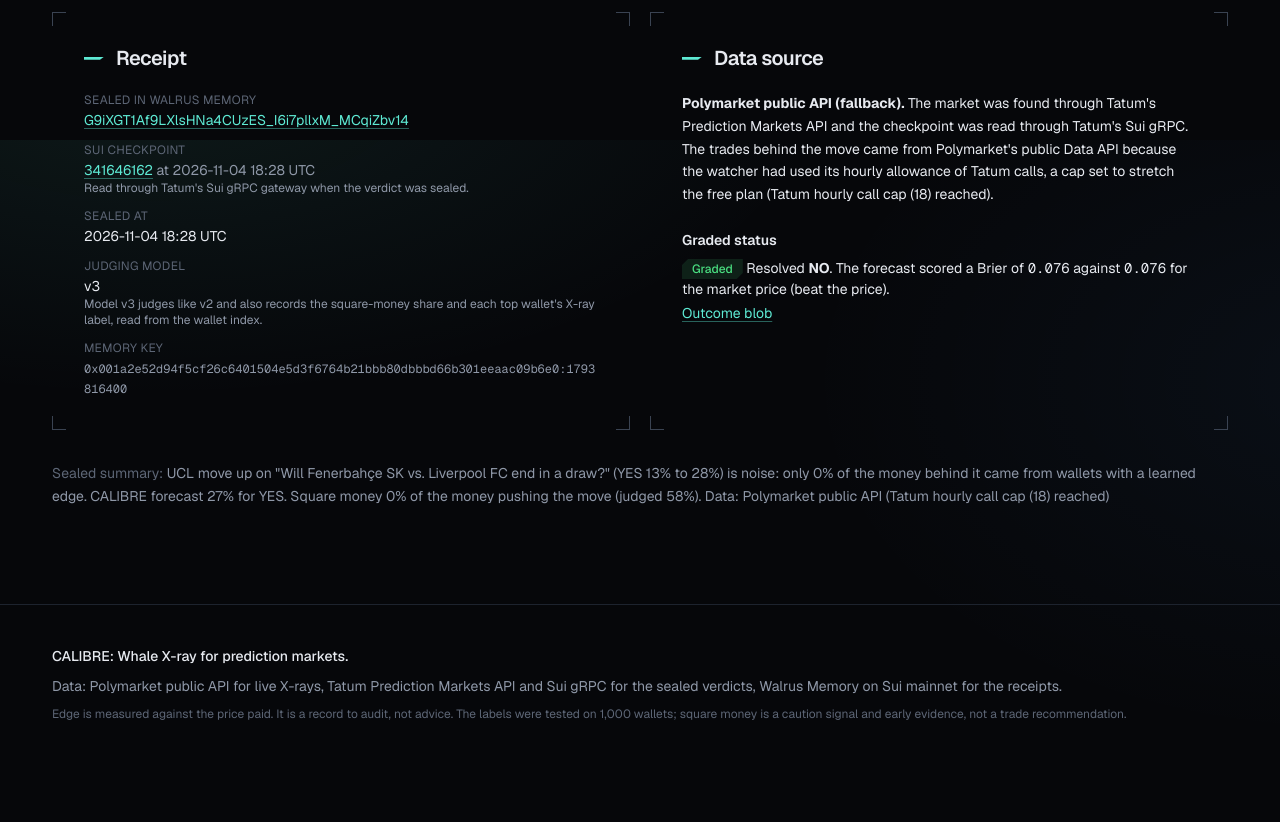
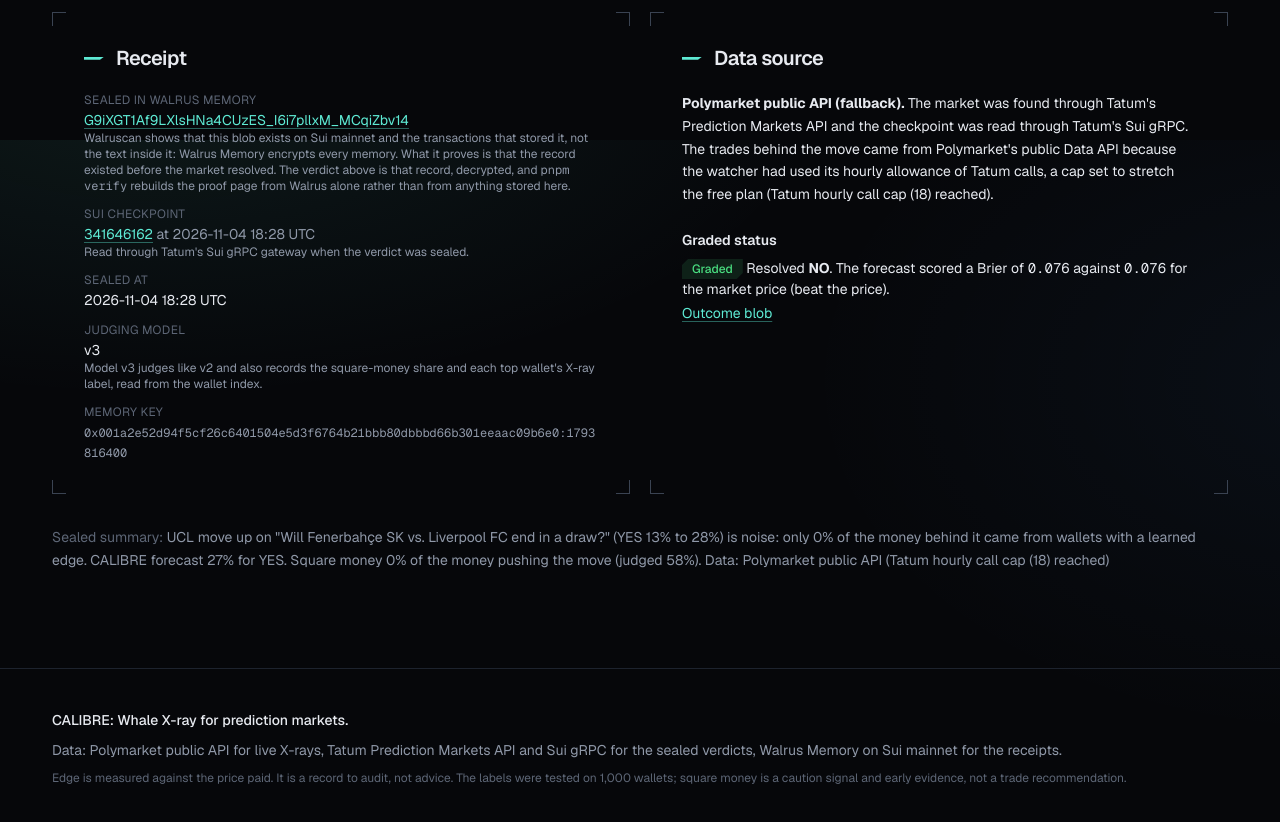
Before and after one commit to timix648/calibre, a Next.js app in the folder apps/web/: page /move/0x001a2e52d94f5cf26c6401504e5d3f6764b21bbb80dbbbd66b301eeaac09b6e0-1793816400 in a window 1280 px wide. Shown: the part 1460-2282 px from the top of the page. Before the commit the page ends 2222 px from the top, so only its background shows below. Built offline with nearby package versions, Linux system fonts and the light colour scheme.

Commit message:
Say what a Walruscan link proves. It shows the blob exists on Sui mainnet and when it was stored, not the text inside it, because Walrus Memory encrypts every memory; the readable record is the page itself, rebuilt from Walrus by pnpm verify.

```diff
--- a/apps/web/app/move/[id]/page.tsx
+++ b/apps/web/app/move/[id]/page.tsx
@@ -133,6 +133,12 @@ export default async function MovePage({ params }: { params: Promise<{ id: strin
           <dl className="space-y-3 text-sm">
             <Row k="Sealed in Walrus Memory">
               <ExternalLink href={v.walruscan || walruscan(v.blobId)}>{v.blobId}</ExternalLink>
+              <span className="block text-xs text-muted">
+                Walruscan shows that this blob exists on Sui mainnet and the transactions that stored it, not the text
+                inside it: Walrus Memory encrypts every memory. What it proves is that the record existed before the market
+                resolved. The verdict above is that record, decrypted, and <code className="num">pnpm verify</code> rebuilds
+                the proof page from Walrus alone rather than from anything stored here.
+              </span>
             </Row>
             <Row k="Sui checkpoint">
               <ExternalLink href={suiscanCheckpoint(d.checkpoint.sequence)}>{d.checkpoint.sequence}</ExternalLink>
--- a/apps/web/app/proof/page.tsx
+++ b/apps/web/app/proof/page.tsx
@@ -70,7 +70,7 @@ export default async function Proof() {
       </Card>
 
       <Card>
-        <H2 sub="The verdicts sealed so far. Each links to its receipt and to the blob on Walruscan.">Sealed verdicts</H2>
+        <H2 sub="The verdicts sealed so far. Each links to its receipt and to the blob on Walruscan, which shows that the blob exists on Sui mainnet and when it was stored, not the text inside it: Walrus Memory encrypts every memory. The content you see here is that record, read back out of Walrus and decrypted.">Sealed verdicts</H2>
         {verdicts.length === 0 ? (
           <p className="text-sm text-muted">None yet.</p>
         ) : (
```
